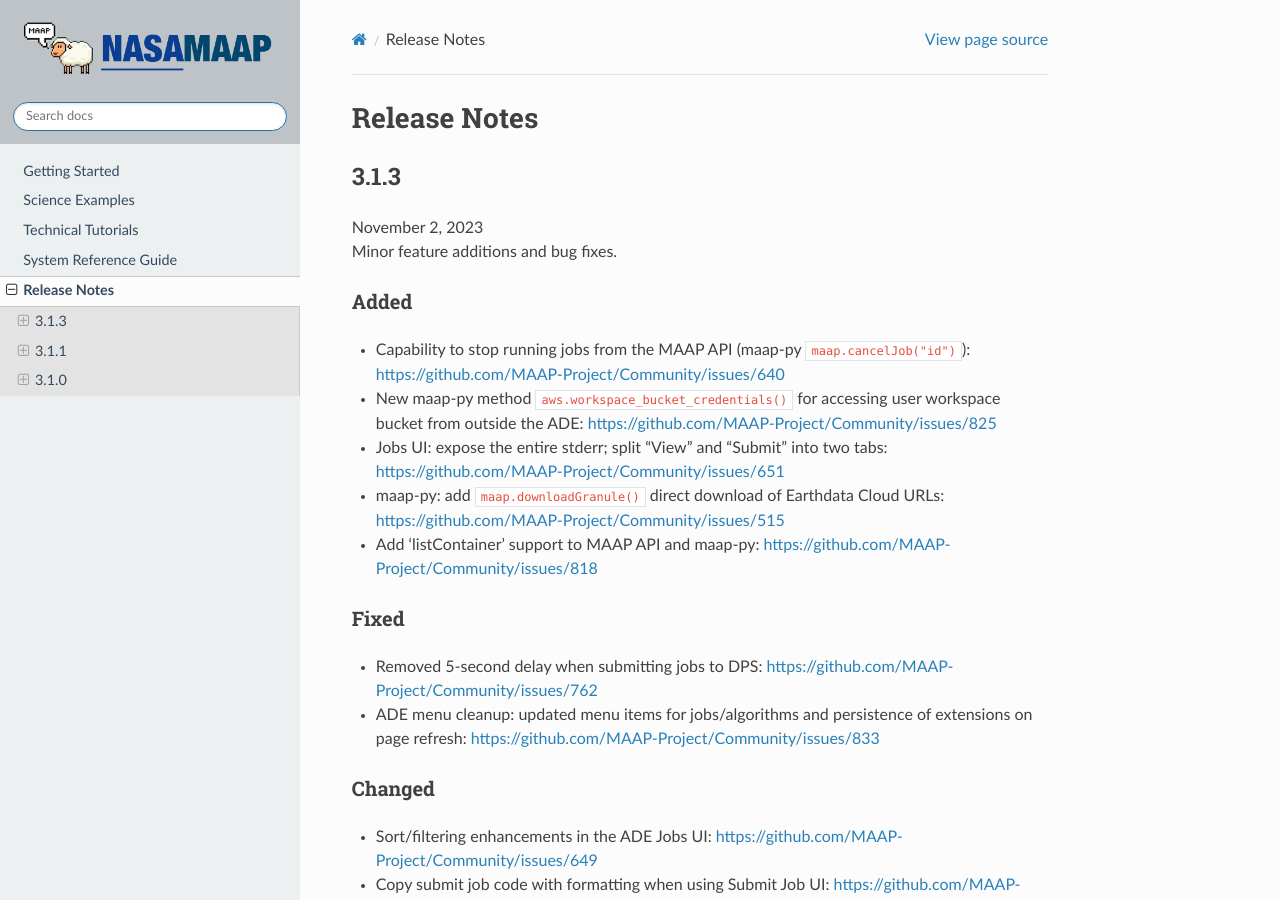
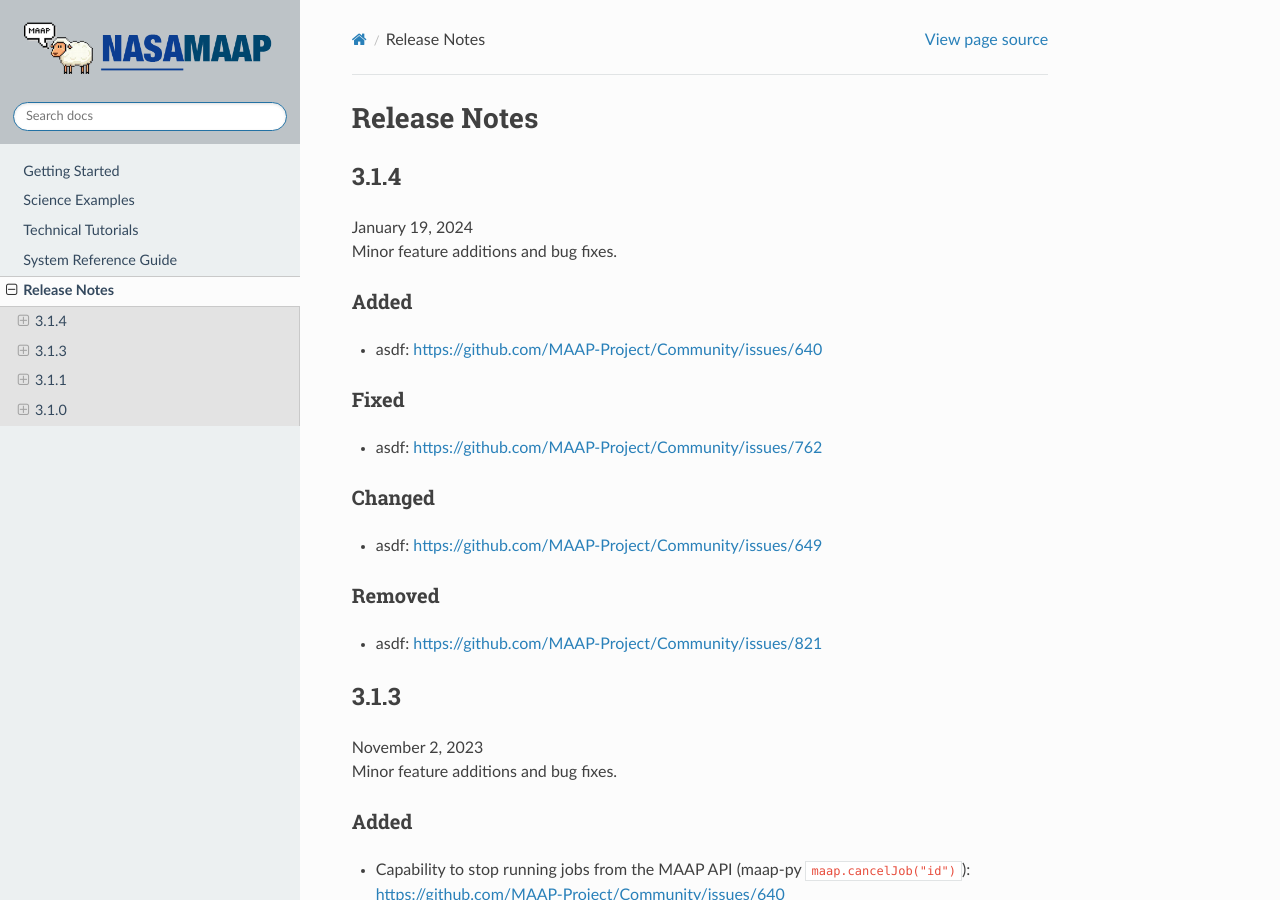
Before and after one commit to MAAP-Project/maap-documentation, a Sphinx documentation site: the page built from docs/source/release_notes.rst, in a window 1280 px wide and 900 px high. Built offline with Sphinx 7.4.7 and the Read the Docs theme 2.0.0, drawn with Linux system fonts in a browser that asks for light colours; pages that are not in the unit, such as notebooks, are missing from menus.

Commit message:
new empty template for release notes 3.1.4

```diff
--- a/docs/source/release_notes.rst
+++ b/docs/source/release_notes.rst
@@ -1,5 +1,29 @@
 Release Notes
 =======================================
+
+-------------------------------------------------------------
+3.1.4
+-------------------------------------------------------------
+| January 19, 2024
+| Minor feature additions and bug fixes.
+
+
+Added
+^^^^^^^^^^^^
+* asdf: https://github.com/MAAP-Project/Community/issues/640
+
+Fixed
+^^^^^^^^^^^^
+* asdf: https://github.com/MAAP-Project/Community/issues/762
+
+Changed
+^^^^^^^^^^^^
+* asdf: https://github.com/MAAP-Project/Community/issues/649
+
+Removed
+^^^^^^^^^^^^
+* asdf: https://github.com/MAAP-Project/Community/issues/821
+
 
 -------------------------------------------------------------
 3.1.3
```
